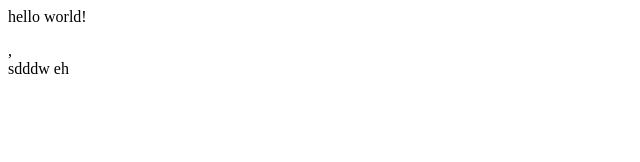
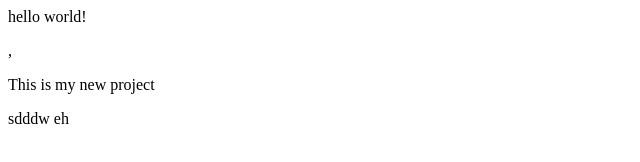
Before and after one commit to MAURICEDS0UZA/new.1, a plain HTML site: page index.html in a window 1280 px wide. Shown: the whole page, without its empty margins (0-640 px from the left). Drawn offline with Linux system fonts and the light colour scheme.

Commit message:
added:new line

```diff
--- a/index.html
+++ b/index.html
@@ -1,4 +1,6 @@
 <html>
   <p>hello world!  </p>,<br>
+  <p>This is my new project
+  </p>
   <span>sdddw eh</span>
 </html>
```
